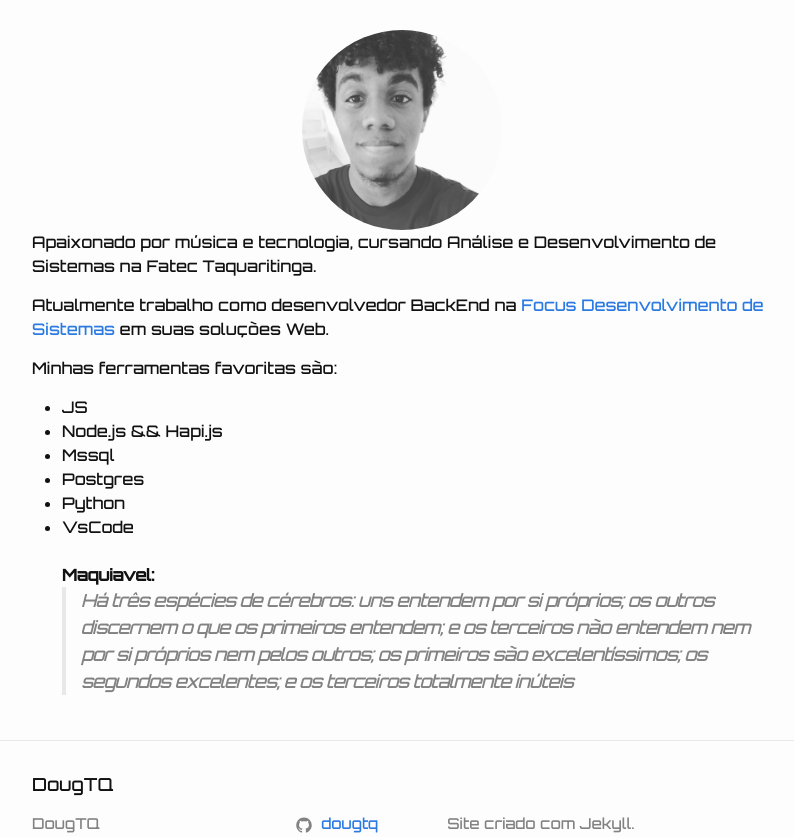
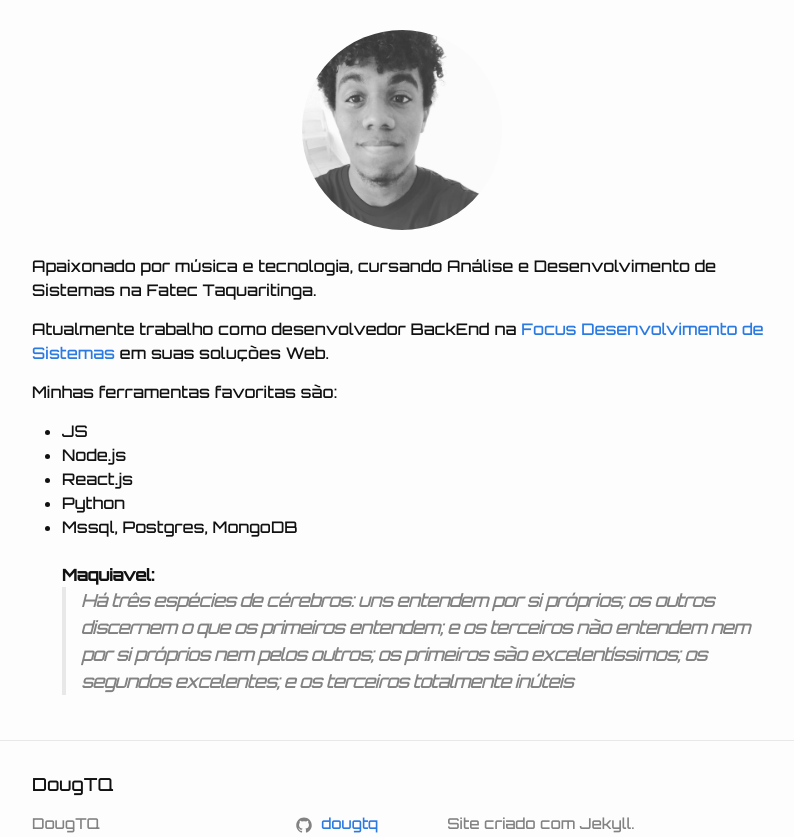
Before and after one commit to dougtq/mypage-tq, a Jekyll site: the page built from about.md, in a window 1280 px wide, cut to the strip 416-1253 px from the top of the page. Shown: the whole strip, without its empty margins (238-1032 px from the left). Built offline with Jekyll 4.4.1, drawn with Linux system fonts in a browser that asks for light colours; nearby versions of some CDN libraries; some web fonts are replaced.

Commit message:
about page spacing

```diff
--- a/about.md
+++ b/about.md
@@ -6,20 +6,20 @@ permalink: /sobre/
 <img src="/assets/js.gif" alt="Js" title="JavaScript"/>
 
 <br>
-<div align="center" class="">
+<div align="center">
   <img class="img-fluid profile" src="/assets/profile.jpg">
 </div>
+<br>
  Apaixonado por música e tecnologia, cursando Análise e Desenvolvimento de Sistemas na Fatec Taquaritinga.
 
  Atualmente trabalho como desenvolvedor BackEnd na [Focus Desenvolvimento de Sistemas](http://focussp.com.br) em suas soluções Web.
 
  Minhas ferramentas favoritas são:
   - JS
-  - Node.js && Hapi.js
-  - Mssql
-  - Postgres
+  - Node.js
+  - React.js
   - Python
-  - VsCode
+  - Mssql, Postgres, MongoDB
 <br>
 <br>
 **Maquiavel:**
```
